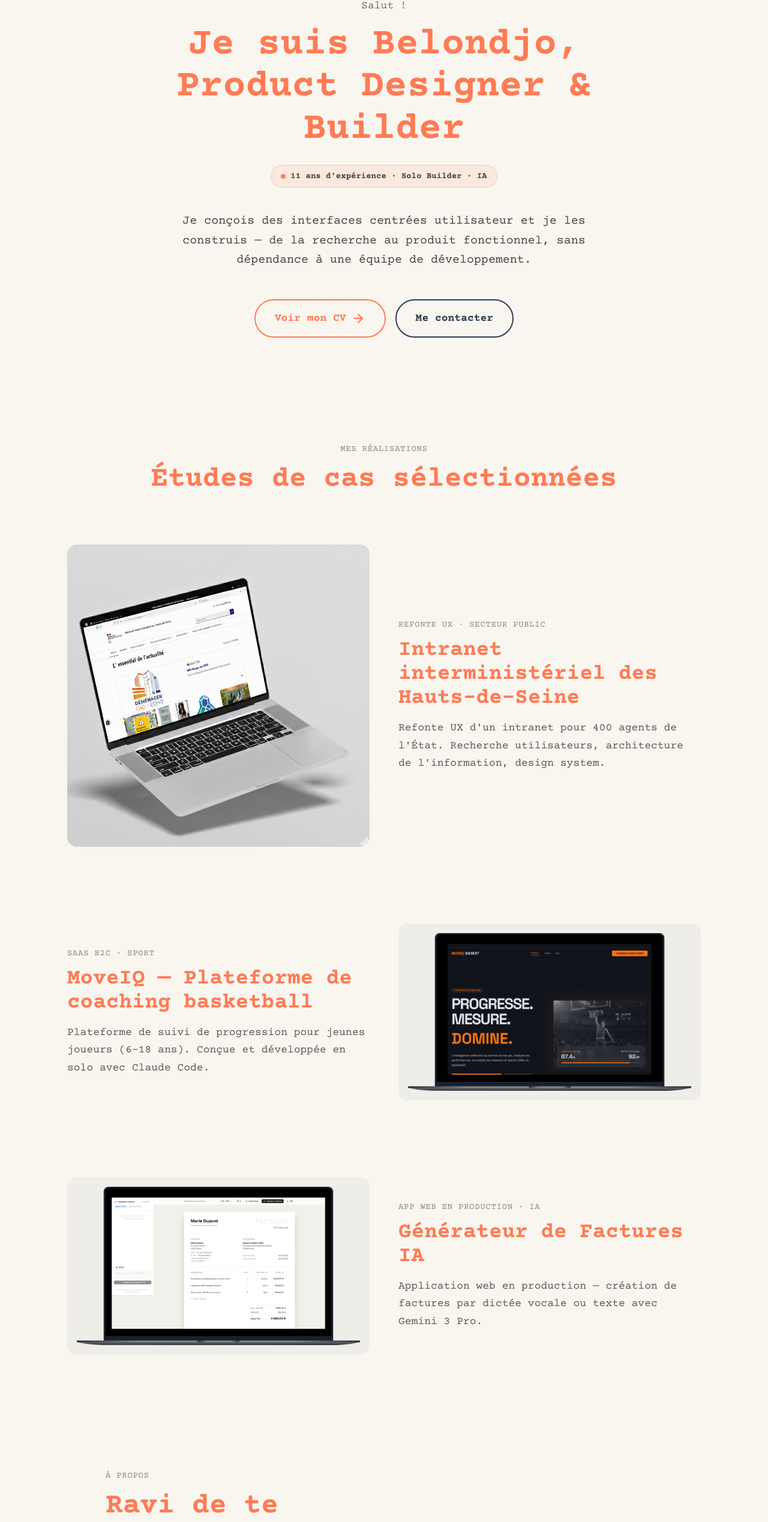
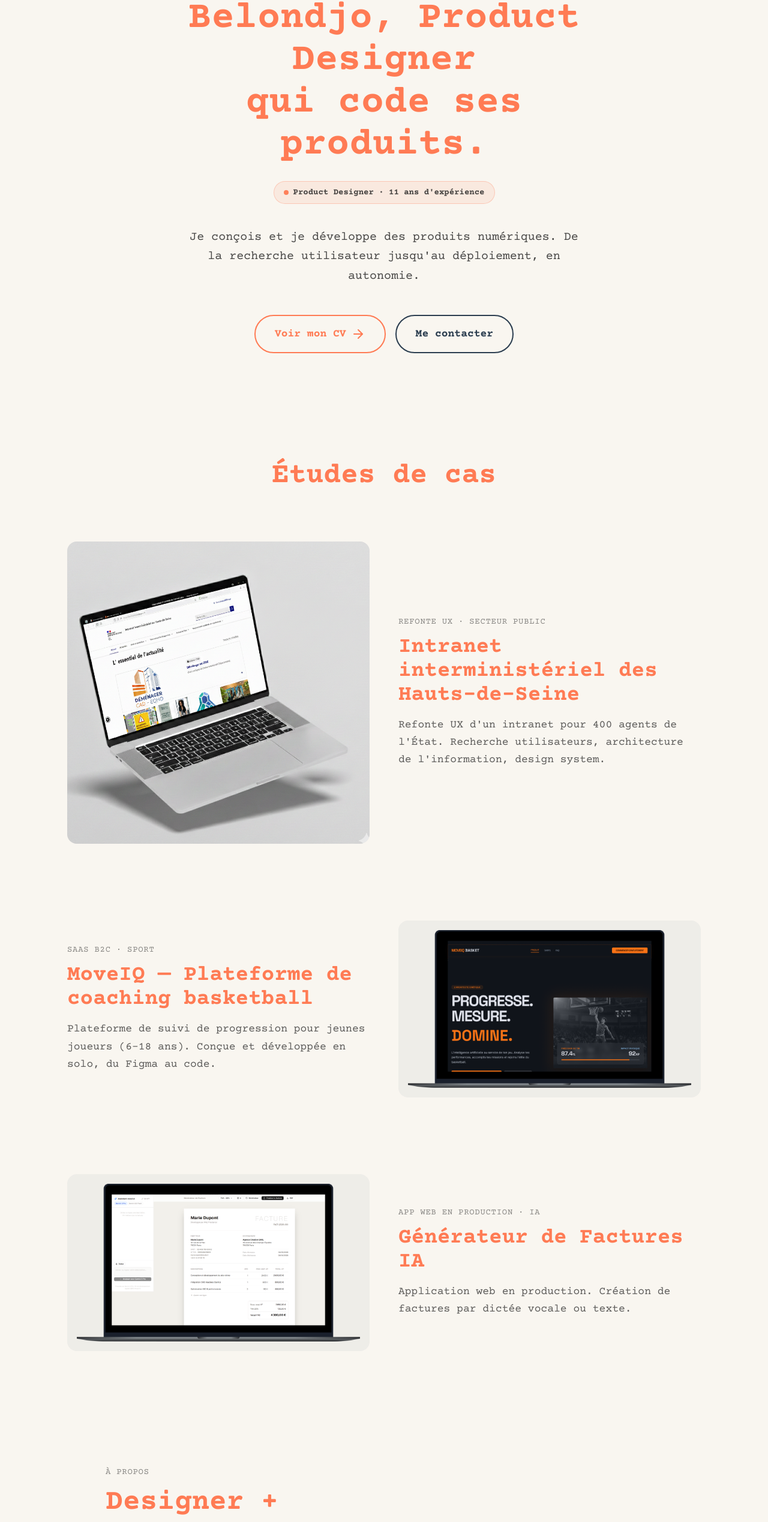
Before and after one commit to dbolas/portfolio-belondjo, a Next.js app: page / in a window 1280 px wide. Shown: the part 196-2734 px from the top of the page at 60% size. Built offline with nearby package versions, Linux system fonts and the light colour scheme.

Commit message:
feat(home): allege le UX writing - supprime redondances et jargon

```diff
--- a/app/page.tsx
+++ b/app/page.tsx
@@ -12,16 +12,15 @@ export default function Home() {
       {/* Hero Section — centré, minimaliste */}
       <section className="bg-cream pt-48 pb-20">
         <div className="max-w-4xl mx-auto px-6 lg:px-12 text-center">
-          <p className="text-lg text-dark/60 mb-4 animate-fade-in">Salut&nbsp;!</p>
           <h1 className="text-hero text-orange mb-6 text-center animate-fade-in">
-            Je suis Belondjo,<br />Product Designer &amp; Builder
+            Belondjo, Product Designer<br />qui code ses produits.
           </h1>
           <div className="inline-flex items-center gap-2 bg-orange/10 border border-orange/30 rounded-full px-4 py-2 mb-10 animate-slide-up">
             <span className="w-2 h-2 rounded-full bg-orange animate-pulse"></span>
-            <span className="text-sm text-dark/80 font-bold">11 ans d&apos;expérience · Solo Builder · IA</span>
+            <span className="text-sm text-dark/80 font-bold">Product Designer · 11 ans d&apos;expérience</span>
           </div>
           <p className="text-xl text-dark/80 mb-12 max-w-2xl mx-auto animate-slide-up leading-relaxed">
-            Je conçois des interfaces centrées utilisateur et je les construis — de la recherche au produit fonctionnel, sans dépendance à une équipe de développement.
+            Je conçois et je développe des produits numériques. De la recherche utilisateur jusqu&apos;au déploiement, en autonomie.
           </p>
           <div className="flex flex-col sm:flex-row gap-4 justify-center animate-slide-up">
             <a
@@ -46,8 +45,7 @@ export default function Home() {
       <section className="py-24 bg-cream">
         <div className="max-w-6xl mx-auto px-6 lg:px-12">
           <div className="text-center mb-20">
-            <p className="text-sm text-dark/50 uppercase tracking-wider mb-3">Mes réalisations</p>
-            <h2 className="text-h2 text-orange">Études de cas sélectionnées</h2>
+            <h2 className="text-h2 text-orange">Études de cas</h2>
           </div>
 
           <div className="space-y-32">
@@ -84,7 +82,7 @@ export default function Home() {
                     MoveIQ — Plateforme de coaching basketball
                   </h3>
                   <p className="text-lg text-dark/70 leading-relaxed">
-                    Plateforme de suivi de progression pour jeunes joueurs (6-18 ans). Conçue et développée en solo avec Claude Code.
+                    Plateforme de suivi de progression pour jeunes joueurs (6-18 ans). Conçue et développée en solo, du Figma au code.
                   </p>
                 </div>
                 <div className="bg-navy/5 rounded-2xl overflow-hidden p-4 order-1 md:order-2 transition-transform duration-500 group-hover:scale-[1.02]">
@@ -117,7 +115,7 @@ export default function Home() {
                     Générateur de Factures IA
                   </h3>
                   <p className="text-lg text-dark/70 leading-relaxed">
-                    Application web en production — création de factures par dictée vocale ou texte avec Gemini 3 Pro.
+                    Application web en production. Création de factures par dictée vocale ou texte.
                   </p>
                 </div>
               </div>
@@ -132,12 +130,9 @@ export default function Home() {
           <div className="grid grid-cols-1 md:grid-cols-2 gap-12 items-center">
             <div className="text-center md:text-left">
               <p className="text-sm text-dark/50 uppercase tracking-wider mb-3">À propos</p>
-              <h2 className="text-h2 text-orange mb-6">Ravi de te rencontrer&nbsp;!</h2>
-              <p className="text-lg text-dark/80 leading-relaxed mb-6">
-                Product Designer avec 11 ans d&apos;expérience dans le numérique. Passionné par la rencontre entre l&apos;UX research et la construction de produits, je conçois ET je build — grâce à l&apos;IA et aux outils modernes, je transforme une idée en produit fonctionnel sans dépendance à une équipe de dev.
-              </p>
+              <h2 className="text-h2 text-orange mb-6">Designer + développeur,<br />en autonomie.</h2>
               <p className="text-lg text-dark/80 leading-relaxed mb-8">
-                Mon approche&nbsp;: comprendre les utilisateurs, prototyper rapidement, livrer des produits que les gens utilisent vraiment.
+                Je viens de l&apos;UX research et j&apos;ai appris à coder pour livrer mes designs. Aujourd&apos;hui, je transforme une idée en produit fonctionnel : recherche utilisateurs, prototype, code, déploiement. Mon approche : comprendre les utilisateurs avant tout, livrer vite, itérer.
               </p>
               <Link href="/contact">
                 <Button size="lg" iconAfter={<ArrowRight />}>Discutons</Button>
```
